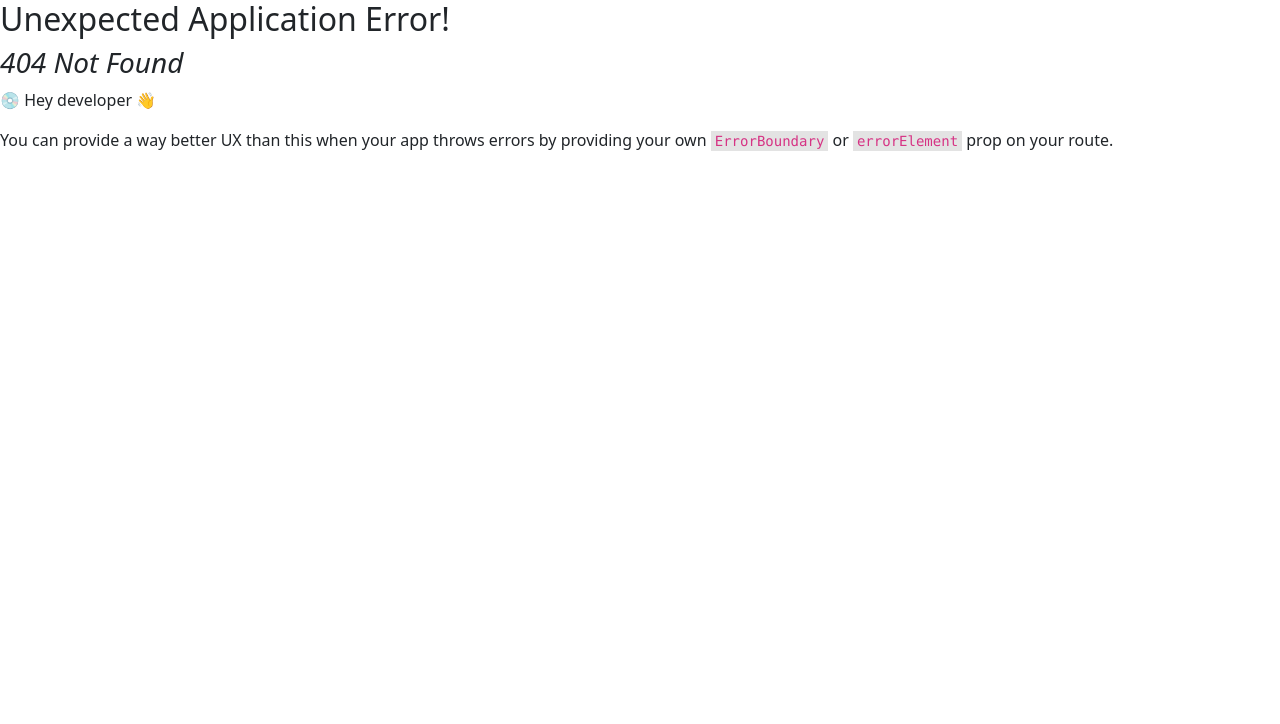
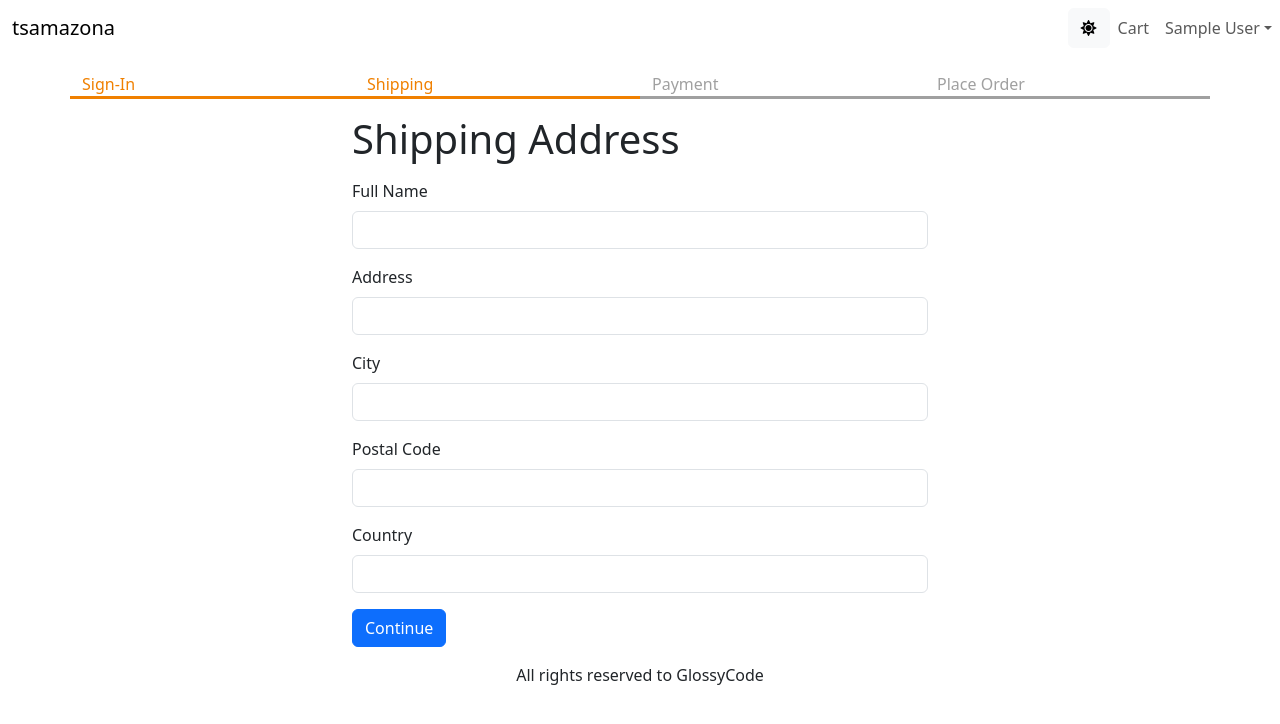
Before and after one commit to Awara-Amin/ts-mern-amazona, a React (Vite) app in the folder frontend/: page /shipping in a window 1280 px wide. Before the commit this address had no page. Shown: the top 724 px of the page. Built offline with nearby package versions, Linux system fonts and the light colour scheme; sample sign-in values are in the browser's storage.

Commit message:
Video-23-Create-Shipping-Page

```diff
--- a/frontend/src/Store.tsx
+++ b/frontend/src/Store.tsx
@@ -1,5 +1,6 @@
 import React from "react"
-import { Cart, CartItem } from "./types/Cart"
+// import { Cart, CartItem } from './types/Cart'
+import { Cart, CartItem, ShippingAddress } from "./types/Cart"
 import { UserInfo } from "./types/UserInfo"
 
 type AppState = {
@@ -7,12 +8,10 @@
   cart: Cart
   userInfo?: UserInfo
 }
-
 const initialState: AppState = {
   userInfo: localStorage.getItem("userInfo")
     ? JSON.parse(localStorage.getItem("userInfo")!)
     : null,
-
   mode: localStorage.getItem("mode")
     ? localStorage.getItem("mode")!
     : window.matchMedia &&
@@ -41,6 +40,7 @@
   | { type: "CART_REMOVE_ITEM"; payload: CartItem }
   | { type: "USER_SIGNIN"; payload: UserInfo }
   | { type: "USER_SIGNOUT" }
+  | { type: "SAVE_SHIPPING_ADDRESS"; payload: ShippingAddress }
 
 function reducer(state: AppState, action: Action): AppState {
   switch (action.type) {
@@ -65,7 +65,6 @@
       localStorage.setItem("cartItems", JSON.stringify(cartItems))
       return { ...state, cart: { ...state.cart, cartItems } }
     }
-
     case "USER_SIGNIN":
       return { ...state, userInfo: action.payload }
     case "USER_SIGNOUT":
@@ -91,6 +90,14 @@
           totalPrice: 0,
         },
       }
+    case "SAVE_SHIPPING_ADDRESS":
+      return {
+        ...state,
+        cart: {
+          ...state.cart,
+          shippingAddress: action.payload,
+        },
+      }
     default:
       return state
   }
--- /dev/null
+++ b/frontend/src/components/CheckoutSteps.tsx
@@ -0,0 +1,17 @@
+import { Col, Row } from "react-bootstrap"
+
+export default function CheckoutSteps(props: {
+  step1?: boolean
+  step2?: boolean
+  step3?: boolean
+  step4?: boolean
+}) {
+  return (
+    <Row className="checkout-steps">
+      <Col className={props.step1 ? "active" : ""}>Sign-In</Col>
+      <Col className={props.step2 ? "active" : ""}>Shipping</Col>
+      <Col className={props.step3 ? "active" : ""}>Payment</Col>
+      <Col className={props.step4 ? "active" : ""}>Place Order</Col>
+    </Row>
+  )
+}
--- a/frontend/src/index.css
+++ b/frontend/src/index.css
@@ -23,3 +23,12 @@
 .small-container {
   max-width: 600px;
 }
+
+.checkout-steps > div {
+  border-bottom: 0.2rem solid #a0a0a0;
+  color: #a0a0a0;
+}
+.checkout-steps > div.active {
+  border-bottom: 0.2rem solid #f08000;
+  color: #f08000;
+}
--- a/frontend/src/main.tsx
+++ b/frontend/src/main.tsx
@@ -19,6 +19,7 @@
 import CartPage from "./pages/CartPage"
 import SigninPage from "./pages/SigninPage"
 import SignupPage from "./pages/SignupPage"
+import ShippingAddressPage from "./pages/ShippingAddressPage"
 
 const router = createBrowserRouter(
   createRoutesFromElements(
@@ -28,6 +29,7 @@
       <Route path="cart" element={<CartPage />} />
       <Route path="signin" element={<SigninPage />} />
       <Route path="signup" element={<SignupPage />} />
+      <Route path="shipping" element={<ShippingAddressPage />} />
 
       {/* <Route path="dashboard" element={<Dashboard />} /> */}
       {/* ... etc. */}
--- /dev/null
+++ b/frontend/src/pages/ShippingAddressPage.tsx
@@ -0,0 +1,112 @@
+import { useContext, useEffect, useState } from "react"
+import { Button, Form } from "react-bootstrap"
+import { Helmet } from "react-helmet-async"
+import { useNavigate } from "react-router-dom"
+import CheckoutSteps from "../components/CheckoutSteps"
+import { Store } from "../Store"
+
+export default function ShippingAddressPage() {
+  const navigate = useNavigate()
+  const { state, dispatch } = useContext(Store)
+  const {
+    userInfo,
+    cart: { shippingAddress },
+  } = state
+
+  useEffect(() => {
+    if (!userInfo) {
+      navigate("/signin?redirect=/shipping")
+    }
+  }, [userInfo, navigate])
+
+  const [fullName, setFullName] = useState(shippingAddress.fullName || "")
+  const [address, setAddress] = useState(shippingAddress.address || "")
+  const [city, setCity] = useState(shippingAddress.city || "")
+  const [postalCode, setPostalCode] = useState(shippingAddress.postalCode || "")
+  const [country, setCountry] = useState(shippingAddress.country || "")
+
+  const submitHandler = (e: React.SyntheticEvent) => {
+    e.preventDefault()
+    dispatch({
+      type: "SAVE_SHIPPING_ADDRESS",
+      payload: {
+        fullName,
+        address,
+        city,
+        postalCode,
+        country,
+      },
+    })
+    localStorage.setItem(
+      "shippingAddress",
+      JSON.stringify({
+        fullName,
+        address,
+        city,
+        postalCode,
+        country,
+      })
+    )
+
+    navigate("/payment")
+  }
+
+  return (
+    <div>
+      <Helmet>
+        <title>Shipping Address</title>
+      </Helmet>
+      <CheckoutSteps step1 step2></CheckoutSteps>
+      <div className="container small-container">
+        <h1 className="my-3">Shipping Address</h1>
+        <Form onSubmit={submitHandler}>
+          <Form.Group className="mb-3" controlId="fullName">
+            <Form.Label>Full Name</Form.Label>
+            <Form.Control
+              value={fullName}
+              onChange={(e) => setFullName(e.target.value)}
+              required
+            />
+          </Form.Group>
+          <Form.Group className="mb-3" controlId="address">
+            <Form.Label>Address</Form.Label>
+            <Form.Control
+              value={address}
+              onChange={(e) => setAddress(e.target.value)}
+              required
+            />
+          </Form.Group>
+          <Form.Group className="mb-3" controlId="city">
+            <Form.Label>City</Form.Label>
+            <Form.Control
+              value={city}
+              onChange={(e) => setCity(e.target.value)}
+              required
+            />
+          </Form.Group>
+          <Form.Group className="mb-3" controlId="postalCode">
+            <Form.Label>Postal Code</Form.Label>
+            <Form.Control
+              value={postalCode}
+              onChange={(e) => setPostalCode(e.target.value)}
+              required
+            />
+          </Form.Group>
+          <Form.Group className="mb-3" controlId="country">
+            <Form.Label>Country</Form.Label>
+            <Form.Control
+              value={country}
+              onChange={(e) => setCountry(e.target.value)}
+              required
+            />
+          </Form.Group>
+          <div className="mb-3">
+            <Button variant="primary" type="submit">
+              Continue
+            </Button>
+          </div>
+        </Form>
+      </div>
+    </div>
+  )
+}
```
